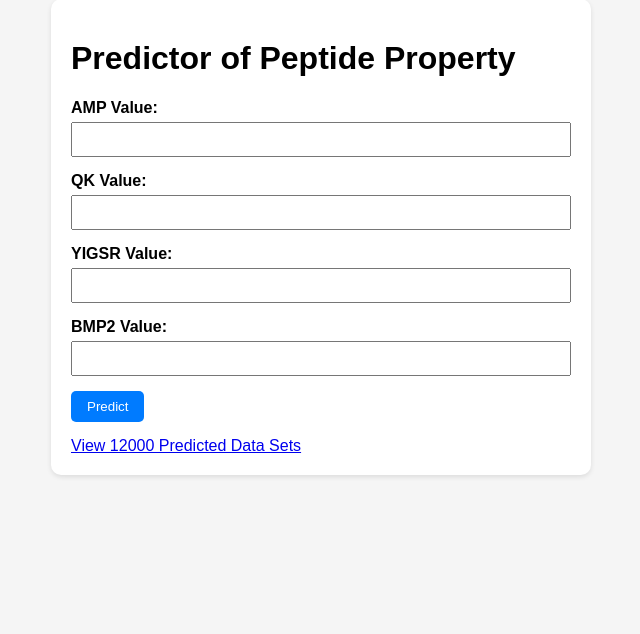
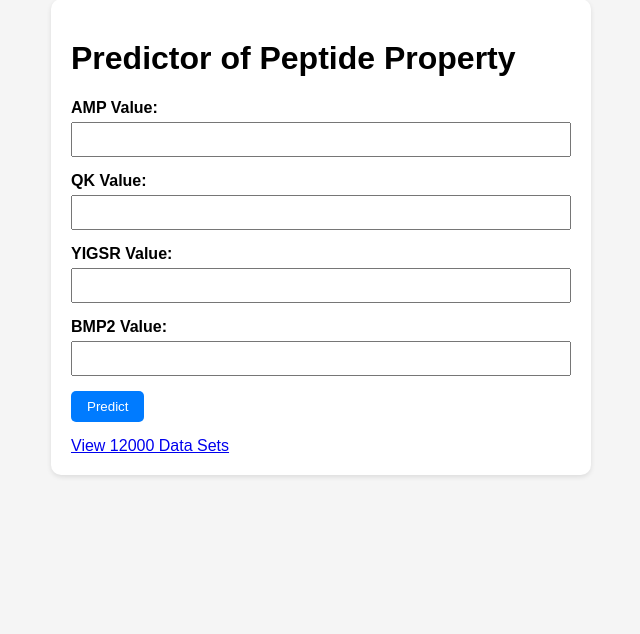
Before and after one commit to linkersea/peptide-research-tools, a Flask app: page / in a window 1280 px wide. Shown: the part 21-655 px from the top of the page, without its empty margins (319-959 px from the left). Run offline with Flask 3, Linux system fonts and the light colour scheme; parts of the project's set-up code (start-up, migrations or seed data) failed here and were passed over.

Commit message:
Update index.html

```diff
--- a/peptide-property-predictor/templates/index.html
+++ b/peptide-property-predictor/templates/index.html
@@ -79,7 +79,7 @@
       CellRate Prediction: {{ pred_cellrate }}
     </div>
     {% endif %}
-    <a href="{{ url_for('view_csv') }}" target="_blank">View 12000 Predicted Data Sets</a>
+    <a href="{{ url_for('view_csv') }}" target="_blank">View 12000 Data Sets</a>
   </div>
 </body>
 </html>
```
